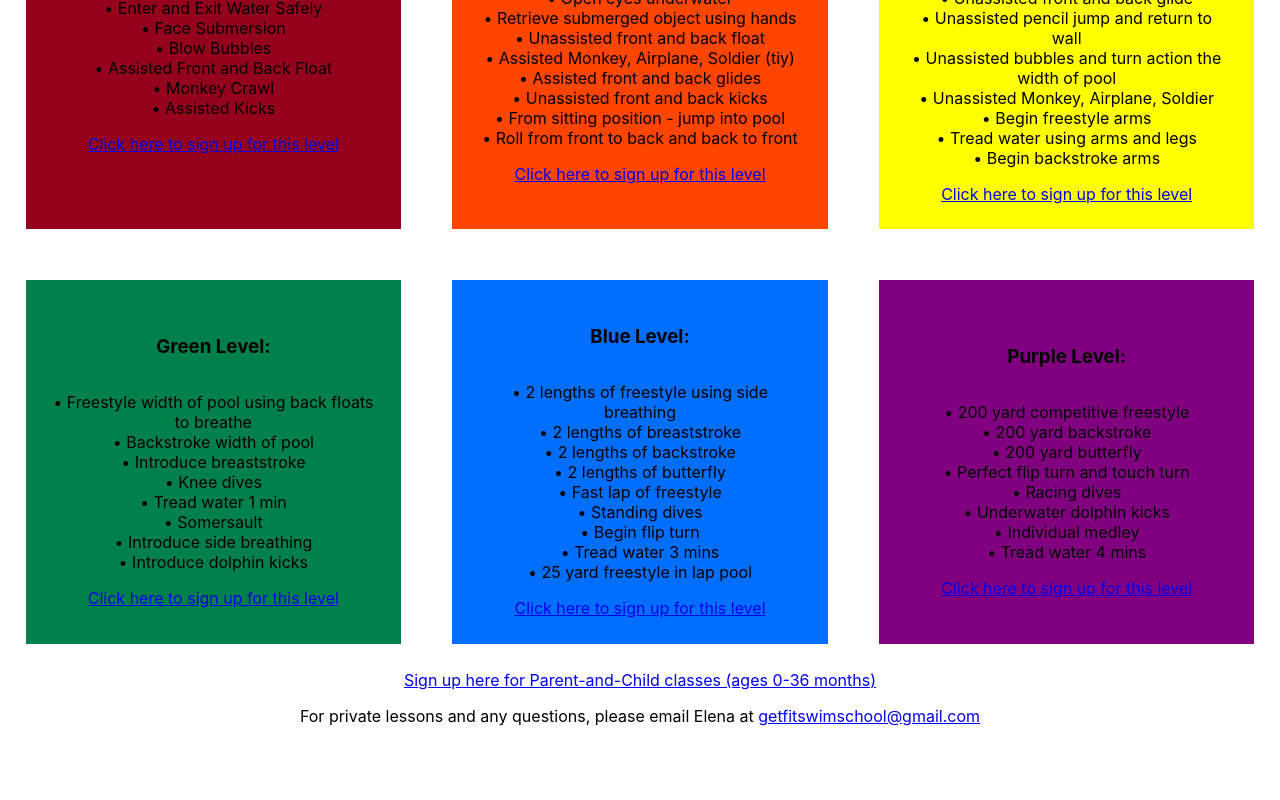
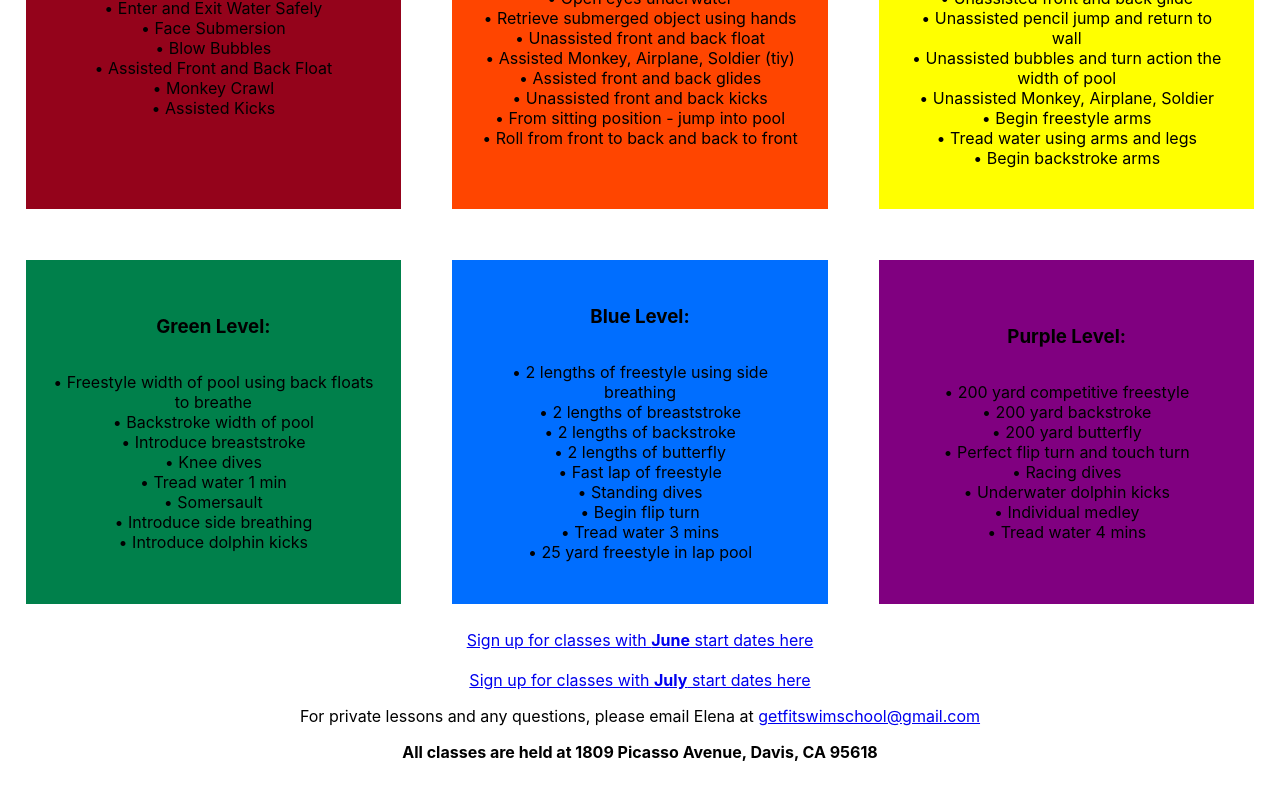
Before and after one commit to sarahaldous/swimsharks, a React (Create React App) app: page / in a window 1280 px wide. Shown: the part 980-1780 px from the top of the page. Before the commit the page ends 1722 px from the top, so only its background shows below. Built offline with nearby package versions, Linux system fonts and the light colour scheme.

Commit message:
updated links

```diff
--- a/src/App.js
+++ b/src/App.js
@@ -26,7 +26,7 @@ function App() {
               <li>•	Assisted Kicks</li>
             </ol>
 
-        <a href="https://getfitswimsharks.sites.zenplanner.com/calendar.cfm?date=2021-06-23&calendarType=APPOINTMENTGROUP%3A77337239%2DA0CF%2D4E3F%2DA360%2D5E96AD128719" alt="">Click here to sign up for this level</a>
+
           </div>
 
 
@@ -43,7 +43,7 @@ function App() {
               <li>•	From sitting position - jump into pool</li>
               <li>•	Roll from front to back and back to front</li>
             </ol>
-<a href="https://getfitswimsharks.sites.zenplanner.com/calendar.cfm?date=2021-06-23&calendarType=APPOINTMENTGROUP%3AE868330A%2DA579%2D473C%2D9CF1%2DE93D018CBF72" alt="">Click here to sign up for this level</a>
+
 
           </div>
 
@@ -62,7 +62,7 @@ function App() {
               <li>•	Tread water using arms and legs</li>
               <li>•	Begin backstroke arms</li>
             </ol>
-<a href="https://getfitswimsharks.sites.zenplanner.com/calendar.cfm?date=2021-06-23&calendarType=APPOINTMENTGROUP%3A93AA84EA%2D574D%2D4049%2D9DA7%2D4CE96E93BFE6" alt="">Click here to sign up for this level</a>
+
           </div>
         </div>
         <div className="tiles">
@@ -81,7 +81,7 @@ function App() {
               <li>•	Introduce dolphin kicks</li>
 
             </ol>
-<a href="https://getfitswimsharks.sites.zenplanner.com/calendar.cfm?date=2021-06-23&calendarType=APPOINTMENTGROUP%3A60EF7DE9%2D1AD6%2D47F8%2DBE25%2DE103BBA580F5" alt="">Click here to sign up for this level</a>
+
           </div>
 
           <div id="blue" className="tile">
@@ -97,7 +97,7 @@ function App() {
               <li>•	Tread water 3 mins</li>
               <li>•	25 yard freestyle in lap pool</li>
             </ol>
-       <a href="https://getfitswimsharks.sites.zenplanner.com/calendar.cfm?date=2021-06-23&calendarType=APPOINTMENTGROUP%3AEAF980CF%2D294C%2D459D%2D8906%2D3B284E8AB6E1" alt="">Click here to sign up for this level</a>
+
           </div>
 
           <div id="purple" className="tile">
@@ -113,13 +113,21 @@ function App() {
               <li>•	Tread water 4 mins</li>
 
             </ol>
-      <a href="https://getfitswimsharks.sites.zenplanner.com/calendar.cfm?date=2021-06-23&calendarType=APPOINTMENTGROUP%3ABBC4B634%2DBF49%2D40DF%2DB180%2D612EB2FC48F0" alt="">Click here to sign up for this level</a>
+
           </div>
 
 
         </div>
-        <a href="https://getfitswimsharks.sites.zenplanner.com/calendar.cfm?date=2021-06-23&calendarType=APPOINTMENTGROUP%3A31B4B6C8%2D6433%2D4DE2%2DB531%2D841704812B79" alt="">Sign up here for Parent-and-Child classes (ages 0-36 months)</a>
-       <p>For private lessons and any questions, please email Elena at <a href = "mailto: getfitswimschool@gmail.com">getfitswimschool@gmail.com</a></p>
+        <a href="https://studio.zenplanner.com/zenplanner/studio/index.html#/main/iframe/zenplanner/studio/calendar/index.cfm" alt="" target="blank" rel="noopener noreferrer">Sign up for classes with <span id="bold">June</span> start dates here</a>
+        <br></br>
+        <br></br>
+        <a href="https://app.jackrabbitclass.com/regv2.asp?id=543759" alt="" target="blank" rel="noopener noreferrer">Sign up for classes with <span id="bold">July</span> start dates here</a>
+        <p>For private lessons and any questions, please email Elena at <a href="mailto: getfitswimschool@gmail.com">getfitswimschool@gmail.com</a></p>
+        <p id="bold">All classes are held at 1809 Picasso Avenue, Davis, CA 95618</p>
+        <br></br>
+        <br></br>
+        <br></br>
+        <br></br>
         {/* <a
           className="App-link"
           href="https://reactjs.org"
--- a/src/index.css
+++ b/src/index.css
@@ -11,3 +11,7 @@ code {
   font-family: source-code-pro, Menlo, Monaco, Consolas, 'Courier New',
     monospace;
 }
+
+#bold {
+  font-weight:bold;
+}
```
Lines whose indentation alone changed are shown as unchanged.
